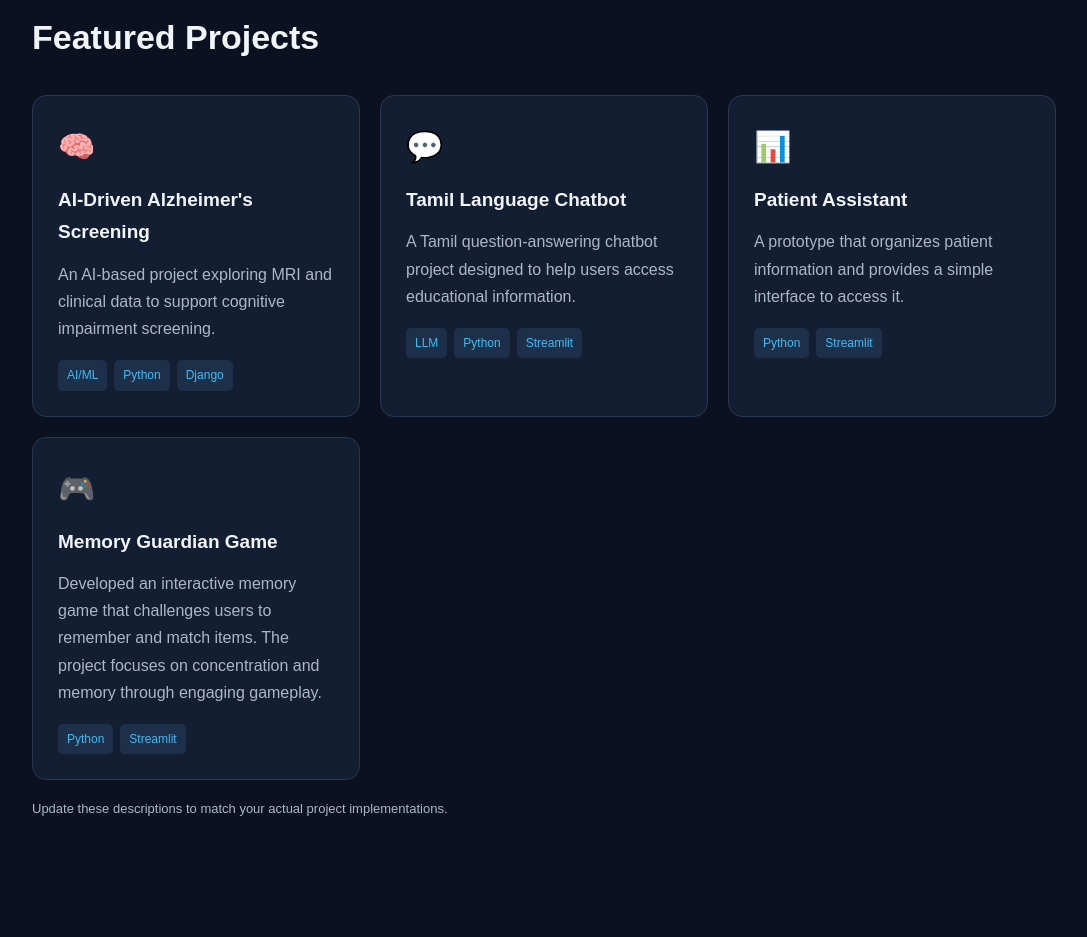
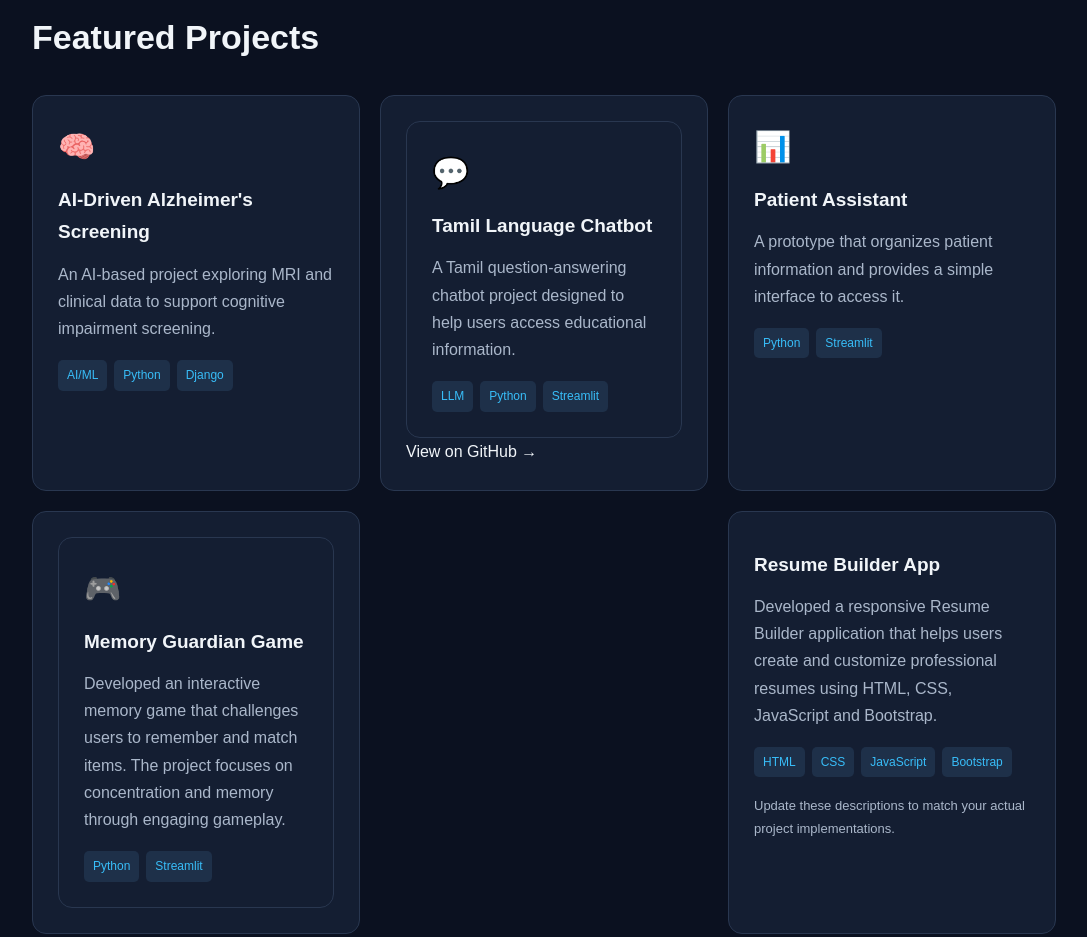
Before and after one commit to KANMANI0307/Kanmani-portfolio, a plain HTML site: page index.html in a window 1280 px wide. Shown: the part 1721-2658 px from the top of the page, without its empty margins (96-1183 px from the left). Drawn offline with Linux system fonts and the light colour scheme; files whose address does not match are found by name.

Commit message:
Update index.html

```diff
--- a/index.html
+++ b/index.html
@@ -135,7 +135,15 @@
           </div>
         </article>
 
-        <article class="project-card">
+
+
+<a
+  href="https://github.com/KANMANI0307/kalvix"
+  target="_blank"
+  rel="noopener noreferrer"
+  class="project-card project-card-link">
+
+  <article class="project-card">
           <div class="project-icon">💬</div>
           <h3>Tamil Language Chatbot</h3>
           <p>
@@ -148,6 +156,10 @@
             <span>Streamlit</span>
           </div>
         </article>
+  <span class="project-link">View on GitHub →</span>
+</a>
+
+
 
         <article class="project-card">
           <div class="project-icon">📊</div>
@@ -161,7 +173,11 @@
             <span>Streamlit</span>
           </div>
         </article>
-
+<a
+  href="https://github.com/KANMANI0307/memory-guardian-game"
+  target="_blank"
+  rel="noopener noreferrer"
+  class="project-card project-card-link">
         <article class="project-card">
           <div class="project-icon">🎮</div>
           <h3>Memory Guardian Game</h3>
@@ -175,12 +191,38 @@
             <span>Streamlit</span>
           </div>
         </article>
-      </div>
+      <a
+    href="https://github.com/KANMANI0307/resume-builder"
+    target="_blank"
+    rel="noopener noreferrer"
+    class="project-link">
+<article class="project-card">
+  <div class="project-icon"></div>
 
+  <h3>Resume Builder App</h3>
+
+  <p>
+    Developed a responsive Resume Builder application
+    that helps users create and customize professional
+    resumes using HTML, CSS, JavaScript and Bootstrap.
+  </p>
+
+  <div class="tags">
+    <span>HTML</span>
+    <span>CSS</span>
+    <span>JavaScript</span>
+    <span>Bootstrap</span>
+  </div>
+
+    </a>
       <p class="note">
         Update these descriptions to match your actual project implementations.
       </p>
     </section>
+
+
+  </a>
+</article>
 
     <!-- Contact Section -->
     <section class="section contact-section" id="contact">
```
